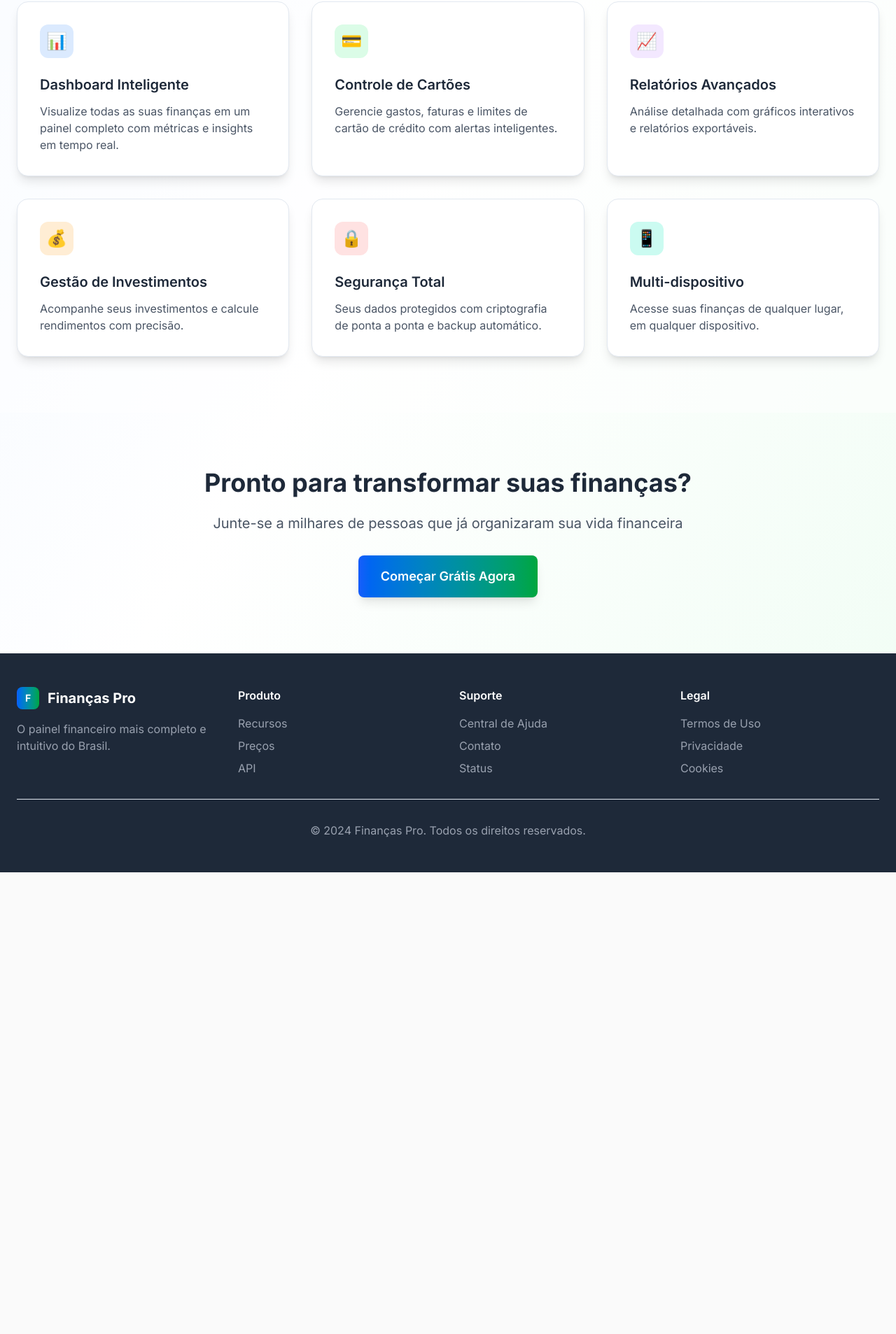
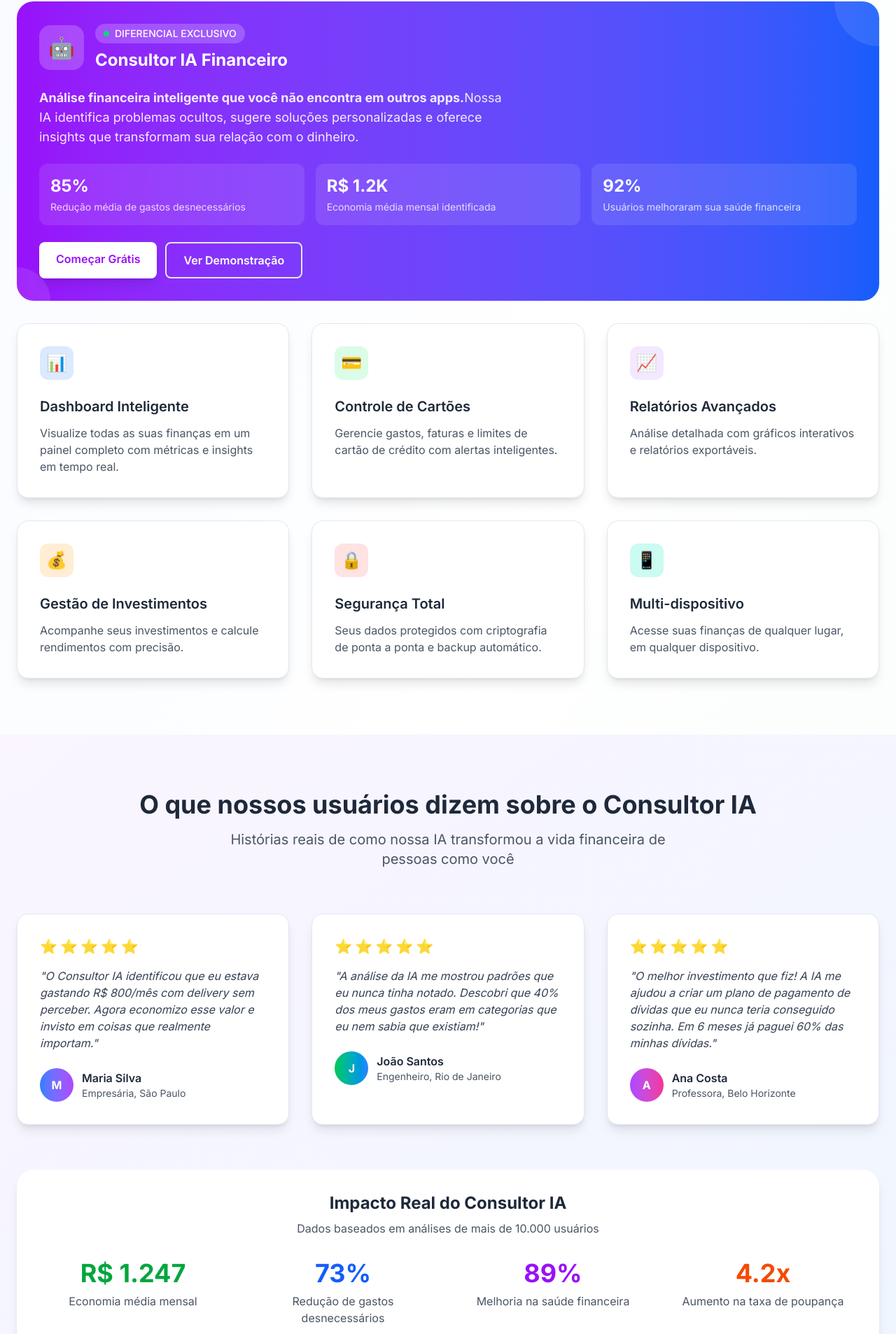
Before and after one commit to Marcus-devfs/controle-financas, a Next.js app: page / in a window 1280 px wide. Shown: the part 839-2746 px from the top of the page at 70% size. Before the commit the page ends 2086 px from the top, so only its background shows below. Built offline with nearby package versions, Linux system fonts and the light colour scheme; no server answers.

Commit message:
novo layout ia diferencial lading p

```diff
--- a/src/app/(public)/onboarding/page.tsx
+++ b/src/app/(public)/onboarding/page.tsx
@@ -31,6 +31,18 @@ export default function OnboardingPage() {
         "🥧 Análise por categorias",
         "💹 Comparativo de receitas vs despesas",
         "📋 Relatórios exportáveis"
+      ]
+    },
+    {
+      title: "Consultor IA Exclusivo",
+      subtitle: "Análise financeira inteligente que você não encontra em outros apps",
+      description: "Nossa IA analisa seus dados financeiros e oferece insights personalizados, identificando problemas e sugerindo soluções que você não conseguiria ver sozinho.",
+      icon: "🤖",
+      features: [
+        "🧠 Análise minuciosa dos seus gastos",
+        "💡 Identificação de problemas ocultos",
+        "🎯 Sugestões personalizadas de melhoria",
+        "📊 Relatórios de consultoria mensal"
       ]
     },
     {
--- a/src/app/(public)/page.tsx
+++ b/src/app/(public)/page.tsx
@@ -124,6 +124,65 @@ export default function Home() {
             </p>
           </div>
 
+          {/* Consultor IA - Destaque Especial */}
+          <div className="col-span-full mb-8">
+            <div className="bg-gradient-to-r from-purple-600 to-blue-600 rounded-3xl p-8 text-white relative overflow-hidden">
+              <div className="absolute top-0 right-0 w-32 h-32 bg-white/10 rounded-full -translate-y-16 translate-x-16"></div>
+              <div className="absolute bottom-0 left-0 w-24 h-24 bg-white/10 rounded-full translate-y-12 -translate-x-12"></div>
+
+              <div className="relative z-10">
+                <div className="flex items-center gap-4 mb-6">
+                  <div className="w-16 h-16 bg-white/20 rounded-2xl flex items-center justify-center">
+                    <span className="text-3xl">🤖</span>
+                  </div>
+                  <div>
+                    <div className="inline-flex items-center gap-2 bg-white/20 px-3 py-1 rounded-full text-sm font-medium mb-2">
+                      <span className="w-2 h-2 bg-green-400 rounded-full animate-pulse"></span>
+                      DIFERENCIAL EXCLUSIVO
+                    </div>
+                    <h3 className="text-2xl font-bold">Consultor IA Financeiro</h3>
+                  </div>
+                </div>
+
+                <p className="text-lg text-white/90 mb-6 max-w-2xl">
+                  <strong>Análise financeira inteligente que você não encontra em outros apps.</strong>
+                  Nossa IA identifica problemas ocultos, sugere soluções personalizadas e oferece insights
+                  que transformam sua relação com o dinheiro.
+                </p>
+
+                <div className="grid grid-cols-1 md:grid-cols-3 gap-4 mb-6">
+                  <div className="bg-white/10 rounded-xl p-4">
+                    <div className="text-2xl font-bold mb-1">85%</div>
+                    <div className="text-sm text-white/80">Redução média de gastos desnecessários</div>
+                  </div>
+                  <div className="bg-white/10 rounded-xl p-4">
+                    <div className="text-2xl font-bold mb-1">R$ 1.2K</div>
+                    <div className="text-sm text-white/80">Economia média mensal identificada</div>
+                  </div>
+                  <div className="bg-white/10 rounded-xl p-4">
+                    <div className="text-2xl font-bold mb-1">92%</div>
+                    <div className="text-sm text-white/80">Usuários melhoraram sua saúde financeira</div>
+                  </div>
+                </div>
+
+                <div className="flex flex-col sm:flex-row gap-3">
+                  <Link
+                    href={isAuthenticated ? "/dashboard" : "/register"}
+                    className="px-6 py-3 bg-white text-purple-600 rounded-lg font-semibold hover:bg-white/90 transition-all shadow-lg"
+                  >
+                    {isAuthenticated ? "Experimentar Consultor IA" : "Começar Grátis"}
+                  </Link>
+                  <Link
+                    href="/onboarding"
+                    className="px-6 py-3 border-2 border-white/30 text-white rounded-lg font-semibold hover:bg-white/10 transition-all"
+                  >
+                    Ver Demonstração
+                  </Link>
+                </div>
+              </div>
+            </div>
+          </div>
+
           <div className="grid grid-cols-1 md:grid-cols-2 lg:grid-cols-3 gap-8">
             <div className="bg-white rounded-2xl p-8 shadow-lg border border-gray-100">
               <div className="w-12 h-12 bg-blue-100 rounded-xl flex items-center justify-center mb-6">
@@ -188,20 +247,130 @@ export default function Home() {
         </div>
       </section>
 
+      {/* Testimonials Section - Foco no Consultor IA */}
+      <section id="testimonials" className="py-20 px-6 bg-gradient-to-br from-purple-50 to-blue-50">
+        <div className="max-w-7xl mx-auto">
+          <div className="text-center mb-16">
+            <h2 className="text-4xl font-bold text-gray-800 mb-4">
+              O que nossos usuários dizem sobre o Consultor IA
+            </h2>
+            <p className="text-xl text-gray-600 max-w-2xl mx-auto">
+              Histórias reais de como nossa IA transformou a vida financeira de pessoas como você
+            </p>
+          </div>
+
+          <div className="grid grid-cols-1 md:grid-cols-2 lg:grid-cols-3 gap-8">
+            <div className="bg-white rounded-2xl p-8 shadow-lg border border-gray-100">
+              <div className="flex items-center gap-1 mb-4">
+                {[...Array(5)].map((_, i) => (
+                  <span key={i} className="text-yellow-400 text-xl">⭐</span>
+                ))}
+              </div>
+              <p className="text-gray-700 mb-6 italic">
+                "O Consultor IA identificou que eu estava gastando R$ 800/mês com delivery sem perceber.
+                Agora economizo esse valor e invisto em coisas que realmente importam."
+              </p>
+              <div className="flex items-center gap-3">
+                <div className="w-12 h-12 bg-gradient-to-r from-blue-500 to-purple-500 rounded-full flex items-center justify-center text-white font-bold">
+                  M
+                </div>
+                <div>
+                  <div className="font-semibold text-gray-800">Maria Silva</div>
+                  <div className="text-sm text-gray-600">Empresária, São Paulo</div>
+                </div>
+              </div>
+            </div>
+
+            <div className="bg-white rounded-2xl p-8 shadow-lg border border-gray-100">
+              <div className="flex items-center gap-1 mb-4">
+                {[...Array(5)].map((_, i) => (
+                  <span key={i} className="text-yellow-400 text-xl">⭐</span>
+                ))}
+              </div>
+              <p className="text-gray-700 mb-6 italic">
+                "A análise da IA me mostrou padrões que eu nunca tinha notado.
+                Descobri que 40% dos meus gastos eram em categorias que eu nem sabia que existiam!"
+              </p>
+              <div className="flex items-center gap-3">
+                <div className="w-12 h-12 bg-gradient-to-r from-green-500 to-blue-500 rounded-full flex items-center justify-center text-white font-bold">
+                  J
+                </div>
+                <div>
+                  <div className="font-semibold text-gray-800">João Santos</div>
+                  <div className="text-sm text-gray-600">Engenheiro, Rio de Janeiro</div>
+                </div>
+              </div>
+            </div>
+
+            <div className="bg-white rounded-2xl p-8 shadow-lg border border-gray-100">
+              <div className="flex items-center gap-1 mb-4">
+                {[...Array(5)].map((_, i) => (
+                  <span key={i} className="text-yellow-400 text-xl">⭐</span>
+                ))}
+              </div>
+              <p className="text-gray-700 mb-6 italic">
+                "O melhor investimento que fiz! A IA me ajudou a criar um plano de pagamento de dívidas
+                que eu nunca teria conseguido sozinha. Em 6 meses já paguei 60% das minhas dívidas."
+              </p>
+              <div className="flex items-center gap-3">
+                <div className="w-12 h-12 bg-gradient-to-r from-purple-500 to-pink-500 rounded-full flex items-center justify-center text-white font-bold">
+                  A
+                </div>
+                <div>
+                  <div className="font-semibold text-gray-800">Ana Costa</div>
+                  <div className="text-sm text-gray-600">Professora, Belo Horizonte</div>
+                </div>
+              </div>
+            </div>
+          </div>
+
+          {/* Estatísticas de Impacto */}
+          <div className="mt-16 bg-white rounded-3xl p-8 shadow-lg">
+            <div className="text-center mb-8">
+              <h3 className="text-2xl font-bold text-gray-800 mb-2">
+                Impacto Real do Consultor IA
+              </h3>
+              <p className="text-gray-600">
+                Dados baseados em análises de mais de 10.000 usuários
+              </p>
+            </div>
+
+            <div className="grid grid-cols-1 md:grid-cols-4 gap-8">
+              <div className="text-center">
+                <div className="text-4xl font-bold text-green-600 mb-2">R$ 1.247</div>
+                <div className="text-gray-600">Economia média mensal</div>
+              </div>
+              <div className="text-center">
+                <div className="text-4xl font-bold text-blue-600 mb-2">73%</div>
+                <div className="text-gray-600">Redução de gastos desnecessários</div>
+              </div>
+              <div className="text-center">
+                <div className="text-4xl font-bold text-purple-600 mb-2">89%</div>
+                <div className="text-gray-600">Melhoria na saúde financeira</div>
+              </div>
+              <div className="text-center">
+                <div className="text-4xl font-bold text-orange-600 mb-2">4.2x</div>
+                <div className="text-gray-600">Aumento na taxa de poupança</div>
+              </div>
+            </div>
+          </div>
+        </div>
+      </section>
+
       {/* CTA Section */}
       <section className="py-20 px-6">
         <div className="max-w-4xl mx-auto text-center">
           <h2 className="text-4xl font-bold text-gray-800 mb-6">
-            Pronto para transformar suas finanças?
+            Pronto para ter seu Consultor IA Financeiro?
           </h2>
           <p className="text-xl text-gray-600 mb-8">
-            Junte-se a milhares de pessoas que já organizaram sua vida financeira
+            Junte-se a milhares de pessoas que já transformaram suas finanças com nossa IA
           </p>
           <Link
             href={isAuthenticated ? "/dashboard" : "/register"}
-            className="inline-block px-8 py-4 bg-gradient-to-r from-blue-600 to-green-600 text-white rounded-lg hover:from-blue-700 hover:to-green-700 transition-all font-semibold text-lg shadow-lg hover:shadow-xl"
+            className="inline-block px-8 py-4 bg-gradient-to-r from-purple-600 to-blue-600 text-white rounded-lg hover:from-purple-700 hover:to-blue-700 transition-all font-semibold text-lg shadow-lg hover:shadow-xl"
           >
-            {isAuthenticated ? "Acessar Dashboard" : "Começar Grátis Agora"}
+            {isAuthenticated ? "Experimentar Consultor IA" : "Começar Grátis Agora"}
           </Link>
         </div>
       </section>
```
